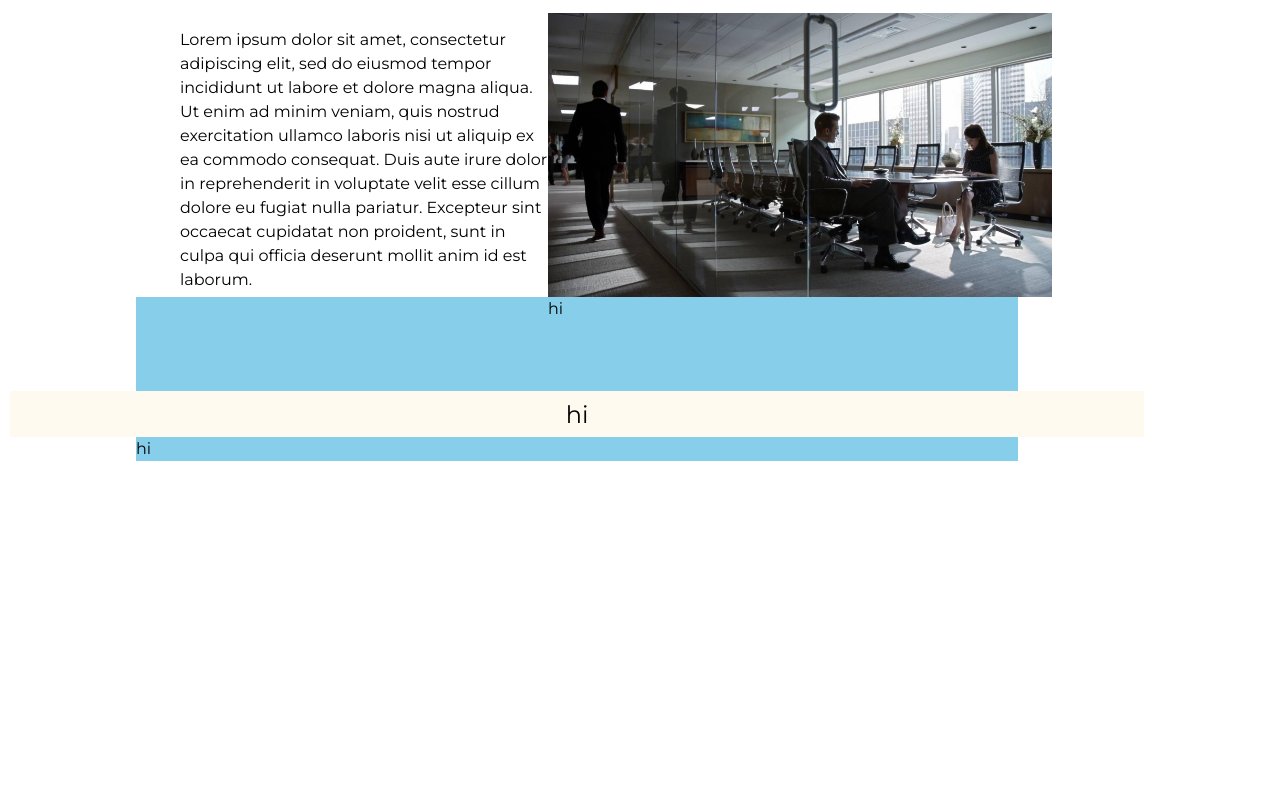
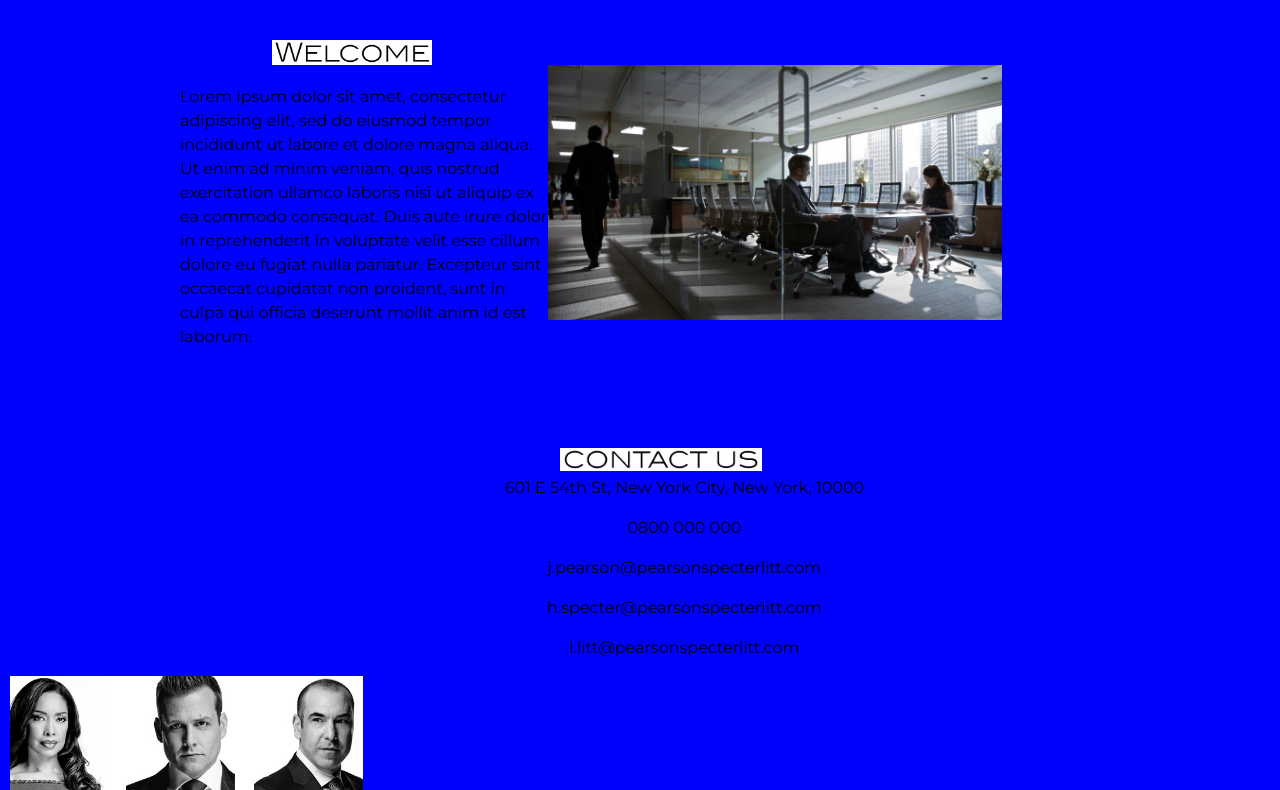
Before and after one commit to emmagreer/SecondAssignment, a plain HTML site: page bootstrap/index.html in a window 1280 px wide. Shown: the part 167-957 px from the top of the page. Before the commit the page ends 800 px from the top, so only its background shows below. Drawn offline with Linux system fonts and the light colour scheme.

Commit message:
Commit five

```diff
--- a/bootstrap/css/demostyle.css
+++ b/bootstrap/css/demostyle.css
@@ -18,6 +18,10 @@ body{
     margin-left: auto;
     margin-right: auto;
     padding: 15px;
+}
+
+.logo{
+    min-width: 600px;
 }
 /*.footer{
     max-width: 950px;
@@ -49,6 +53,47 @@ img {
     width: 40%;
     height: auto;
 }
+
+.welcome{
+    width: 40%;
+    height: auto;
+    float: left;
+    margin-top: 10%;
+    margin-left: 10%;
+    margin-right: 700px;
+    min-width: 400px;
+}
+
+.contact{
+    width: 40%;
+    float: inherit;
+    margin-top: 10%;
+    margin-left: 550px;
+    margin-right: 400px;
+    min-width: 400px;
+}
+
+.contacttext{
+    width: 40%;
+    float: left;
+    margin-top: 1%;
+    margin-left: -15%;
+    margin-right: 150%;
+    min-width: 400px;
+    text-align: center;
+}
+
+.introduction{
+    margin-top: 10px;
+    padding-top: 10px;
+    font-size: 0.75rem;
+    float: left;
+    color: black;
+    text-align: left;
+    width: 40%;
+    font-size: 1rem;
+    min-width: 300px;
+}
 /* .endbanner{
     margin-top: 20px;
     margin-left: 40%;
@@ -68,21 +113,13 @@ img {
     text-decoration: none;
 }
 */
-.introduction{
-    margin-top: 70px;
-    padding-top: 10px;
-    font-size: 0.75rem;
-    float: left;
-    color: black;
-    text-align: left;
-    width: 40%;
-    font-size: 1rem;
-}
 
 
 .photo{
     margin-top: 50px;
-}
+    margin-right: 10%;
+    min-width: 600px;
+   }
 
 body{
     font-family: 'Montserrat', sans-serif;
@@ -96,24 +133,11 @@ body{
     padding-right: 40%;
 }
 
-.quote{
-    margin-top: 70px;
-    padding-top: 10px;
-    font-size: 0.75rem;
-    float: left;
-    color: black;
-    text-align: center;
-    width: 90%;
-    font-size: 1rem;
-    background-color: floralwhite;
-}
-
-.bluebox{
-    height: 15%;
+.people{
+    margin-top: 50px;
+    margin-right: 10%;
+    min-width: 500px;
     width: 70%;
-    background-color: skyblue;
-    margin-left: 10%;
-    margin-right: 10%;
     float: inherit;
 }
 /* .about{
@@ -162,7 +186,7 @@ body{
     height: 200px;
 }
 /* sm devices */
-/*
+
 @media (min-width: 576px){
     body{
         background-color: red;
@@ -183,12 +207,11 @@ body{
         height: 150px;
     }
 }
-/*
+
 /* xl */
-/*
+
 @media (min-width:1200px){
     body{
         background-color: blue;
     }
 }
-*/
--- a/bootstrap/index.html
+++ b/bootstrap/index.html
@@ -16,20 +16,32 @@
 
     <body>
         <div class="header">
-            <a href="index.html"><img src="pearsonspecterlitt.jpeg"></a>
-
-
+            <div class="logo"><a href="index.html"><img src="pearsonspecterlitt.jpeg"></a>
+            </div>
         </div>
         <div class="content">
-
+            <div class="welcome"><img src="welcome%20-%20Copy.JPG"></div>
             <div class="introduction"><p>Lorem ipsum dolor sit amet, consectetur adipiscing elit, sed do eiusmod tempor incididunt ut labore et dolore magna aliqua. Ut enim ad minim veniam, quis nostrud exercitation ullamco laboris nisi ut aliquip ex ea commodo consequat. Duis aute irure dolor in reprehenderit in voluptate velit esse cillum dolore eu fugiat nulla pariatur. Excepteur sint occaecat cupidatat non proident, sunt in culpa qui officia deserunt mollit anim id est laborum.</p></div>
         </div>
 
         <div class="photo"><img src="office.jpg"></div>
 
-        <div class="bluebox">hi</div>
-        <div class="quote"><h4>hi</h4></div>
-        <div class="bluebox">hi</div>
+        <div class="contact">
+        <img src="contact - Copy.JPG">
+            <div class="contacttext">
+        <p>601 E 54th St, New York City, New York, 10000</p>
+        <p>0800 000 000</p>
+        <p>j.pearson@pearsonspecterlitt.com</p>
+        <p>h.specter@pearsonspecterlitt.com</p>
+        <p>l.litt@pearsonspecterlitt.com</p>
+                </div>
+        </div>
+
+        <div class="people">
+            <img src="4.jpg">
+            <p>Jessica Pearson   Harvey Specter   Louis Litt</p>
+        </div>
+
 
     </body>
 </html>
```
Also changed, not shown: bootstrap/1.jpg (added), bootstrap/2.jpg (added), bootstrap/3.jpg (added), bootstrap/4.jpg (added), bootstrap/contact - Copy.JPG (added), bootstrap/contact.JPG (added), bootstrap/harvey.jpg (added), bootstrap/welcome - Copy.JPG (added), bootstrap/welcome.JPG (added).
